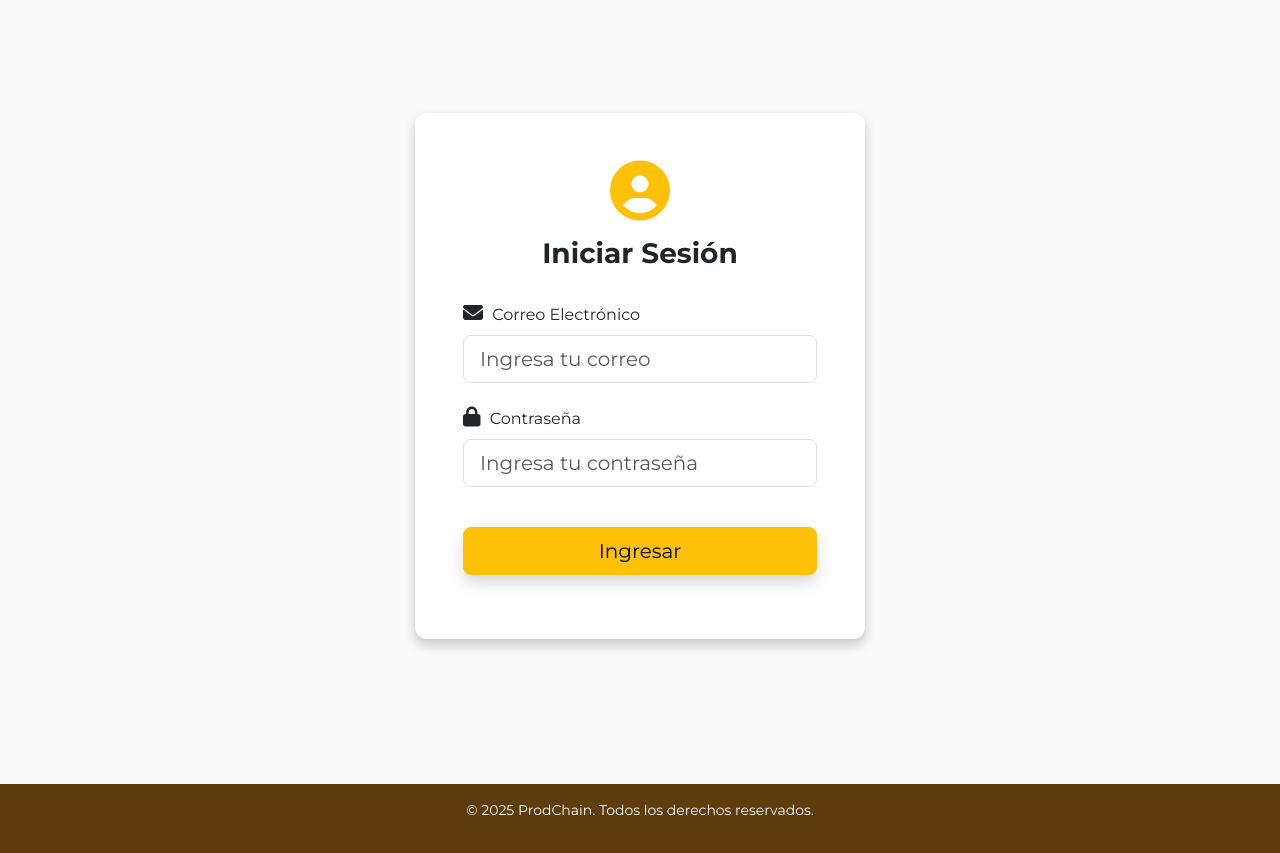
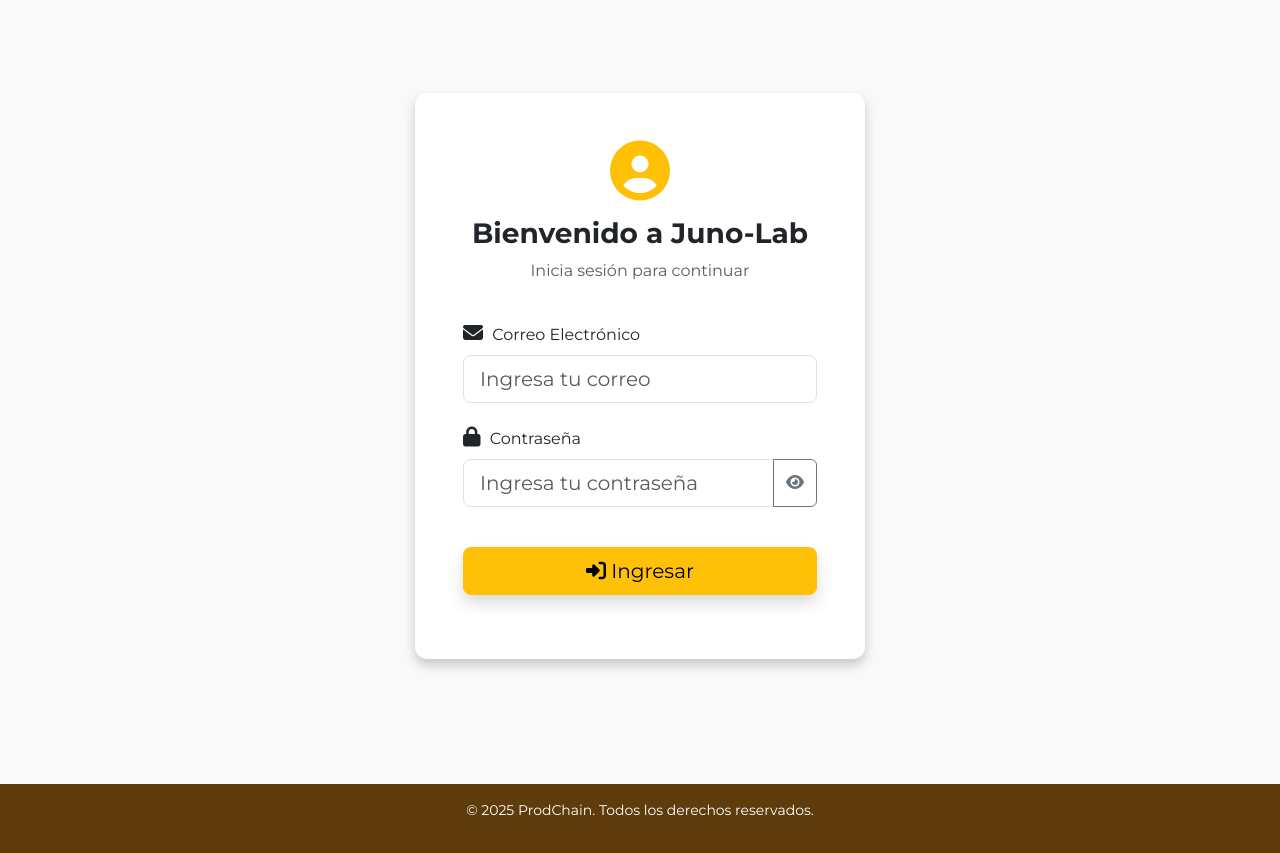
Before and after one commit to ChristianTU022/Proyecto_FrontEnd_ProdChain, a Flask app: page /login in a window 1280 px wide. Shown: the part 85-938 px from the top of the page. Run offline with Flask 3, Linux system fonts and the light colour scheme; parts of the project's set-up code (start-up, migrations or seed data) failed here and were passed over.

Commit message:
Mejora Visual de Login y intento de modificar Pdfs

```diff
--- a/app/templates/login.html
+++ b/app/templates/login.html
@@ -4,9 +4,10 @@
   <div class="card login-card p-5">
     <div class="text-center mb-4">
       <i class="fas fa-user-circle fa-5x text-warning"></i>
-      <h3 class="fw-bold mt-3">Iniciar Sesión</h3>
+      <h3 class="fw-bold mt-3">Bienvenido a Juno-Lab</h3>
+      <p class="text-muted">Inicia sesión para continuar</p>
     </div>
-    <form method="POST" action="{{ url_for('routes.login') }}">
+    <form method="POST" action="{{ url_for('routes.login') }}" id="loginForm">
       <div class="mb-4">
         <label for="email" class="form-label">
           <i class="fas fa-envelope"></i> Correo Electrónico
@@ -20,10 +21,12 @@
           required
         />
       </div>
+
       <div class="mb-4">
         <label for="password" class="form-label">
           <i class="fas fa-lock"></i> Contraseña
         </label>
+        <div class="input-group">
           <input
             type="password"
             class="form-control form-control-lg"
@@ -32,13 +35,66 @@
             placeholder="Ingresa tu contraseña"
             required
           />
+          <button
+            class="btn btn-outline-secondary toggle-password"
+            type="button"
+          >
+            <i class="fas fa-eye"></i>
+          </button>
         </div>
+      </div>
+
       <div class="d-grid">
-        <button type="submit" class="btn btn-warning btn-lg shadow btn-login">
-          Ingresar
+        <button
+          type="submit"
+          class="btn btn-warning btn-lg shadow btn-login"
+          id="loginButton"
+        >
+          <i class="fas fa-sign-in-alt"></i> Ingresar
         </button>
       </div>
     </form>
   </div>
 </div>
+
+<!-- Script para mostrar/ocultar contraseña y simular carga en el botón -->
+<script>
+  document.addEventListener("DOMContentLoaded", function () {
+    const passwordField = document.getElementById("password");
+    const loginButton = document.getElementById("loginButton");
+    const loginForm = document.getElementById("loginForm");
+
+    // Mostrar/Ocultar contraseña
+    document
+      .querySelector(".toggle-password")
+      .addEventListener("click", function () {
+        let icon = this.querySelector("i");
+
+        if (passwordField.type === "password") {
+          passwordField.type = "text";
+          icon.classList.remove("fa-eye");
+          icon.classList.add("fa-eye-slash");
+        } else {
+          passwordField.type = "password";
+          icon.classList.remove("fa-eye-slash");
+          icon.classList.add("fa-eye");
+        }
+      });
+
+    // Simulación de carga en el botón ingresar
+    loginForm.addEventListener("submit", function (event) {
+      event.preventDefault(); // Evita el envío inmediato
+
+      // Bloquear la interaccion
+      loginButton.innerHTML =
+        '<i class="fas fa-spinner fa-spin"></i> Cargando...';
+      loginButton.disabled = true;
+
+      // Se envia el formulario después de 1,5 segundos
+      setTimeout(() => {
+        loginForm.submit();
+      }, 1500);
+    });
+  });
+</script>
 {% endblock %}
```
Lines whose indentation alone changed are shown as unchanged.
